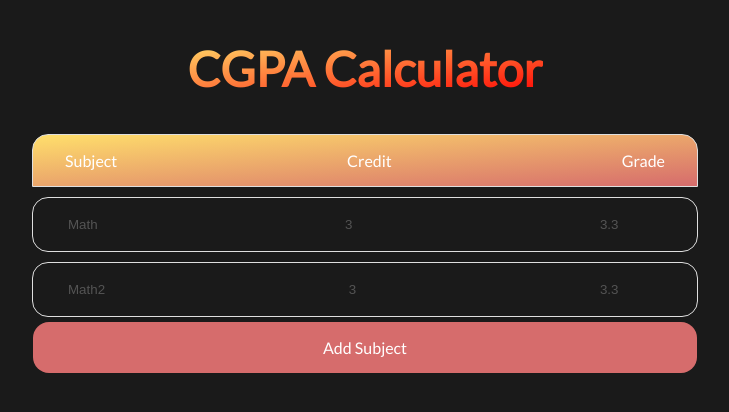
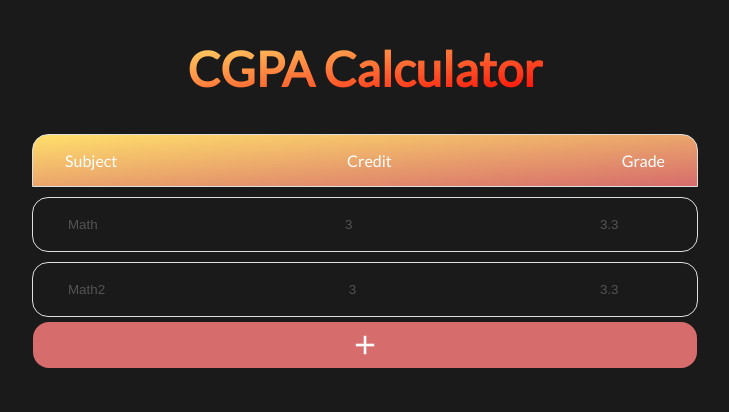
Before and after one commit to JeelRajodiya/CGPA-calc, a React (Vite) app: page / in a window 1280 px wide. Shown: the top 412 px of the page, without its empty margins (275-1004 px from the left). Built offline with nearby package versions, Linux system fonts and the light colour scheme.

Commit message:
add button

```diff
--- a/src/components/AddButton/AddButton.css
+++ b/src/components/AddButton/AddButton.css
@@ -3,8 +3,18 @@
 	align-items: center;
 	justify-content: center;
 	transition: transform 100ms ease-out, background-color 100ms ease-out;
+	padding: 0em auto;
 }
-
+.add-button.bubble-element {
+	padding: 0.5em 2em;
+}
 .add-button:active {
 	transform: scale(0.97);
 }
+.add-icon {
+	height: 30px;
+	width: 30px;
+	margin: 0 5px;
+	cursor: pointer;
+	filter: invert(100%);
+}
--- a/src/components/AddButton/AddButton.tsx
+++ b/src/components/AddButton/AddButton.tsx
@@ -1,10 +1,11 @@
 import * as React from "react";
 import "./AddButton.css";
-
+// @ts-ignore
+import AddIcon from "./add.png";
 export default function AddButton() {
 	return (
 		<div className="add-button bubble-element primary-button">
-			<span>Add Subject</span>
+			<img className="add-icon" src={AddIcon} alt="add icon" />
 		</div>
 	);
 }
```
Also changed, not shown: src/components/AddButton/add.png (added).
